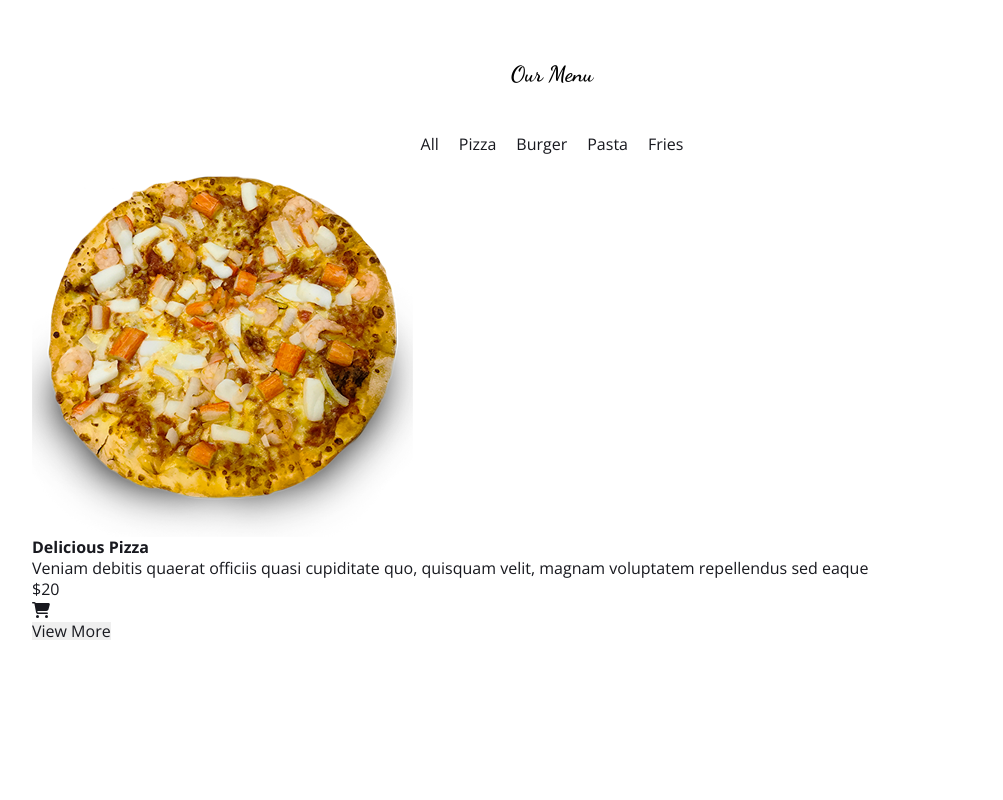
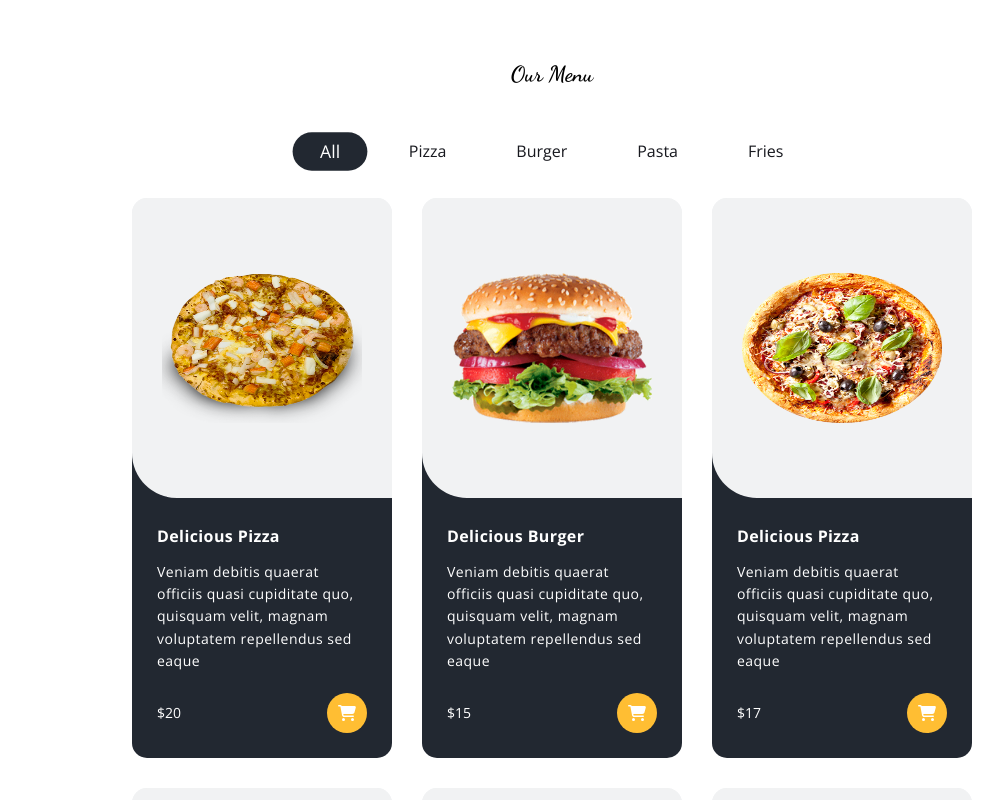
Before and after one commit to sachingour007/restaurantApp, a React (Vite) app in the folder client/: page / in a window 1280 px wide. Shown: the part 1120-1920 px from the top of the page, without its empty margins (88-1091 px from the left). Built offline with nearby package versions, Linux system fonts and the light colour scheme.

Commit message:
card menu done

```diff
--- a/client/src/components/Menu.jsx
+++ b/client/src/components/Menu.jsx
@@ -1,11 +1,42 @@
-import React, { useState } from "react";
+import React, { useEffect, useState } from "react";
 import { menuData } from "../constantFiles/menuContent";
 import { FontAwesomeIcon } from "@fortawesome/react-fontawesome";
 import { faCartShopping } from "@fortawesome/free-solid-svg-icons";
 import f1 from "../assets/images/f1.png";
+import MenuCards from "./MenuCards";
 
 const Menu = () => {
   const [foodItems, setFoodItems] = useState(menuData);
+  const [category, setCategory] = useState([]);
+  const [foodFilter, setFoodFilter] = useState("all");
+  const [filterFoodItems, setFilterFoodItems] = useState(menuData);
+
+  const getFoodItems = (cat) => {
+    if (cat === "all") {
+      setFilterFoodItems(menuData);
+    } else {
+      const foods = menuData.filter((el) => el.category === cat);
+      setFilterFoodItems(foods);
+    }
+
+    setFoodFilter(cat);
+  };
+
+  const foodHandler = (cat) => {
+    getFoodItems(cat);
+  };
+
+  //category Filter Function
+  const getUniqueCategory = (item) => {
+    const allCategory = item.map((el) => el.category);
+    const alluniqueCategory = [...new Set(allCategory)];
+    setCategory(alluniqueCategory);
+  };
+
+  useEffect(() => {
+    getUniqueCategory(foodItems);
+  }, [foodItems]);
+
   return (
     <section className="menuSection">
       <div className="menuWrapper">
@@ -16,31 +47,23 @@
           <div className="menuCardContainer">
             <div className="tabsList">
               <ul>
-                <li>All</li>
-                <li>Pizza</li>
-                <li>Burger</li>
-                <li>Pasta</li>
-                <li>Fries</li>
+                <li onClick={() => foodHandler("all")}  className={foodFilter === 'all' ? "activeTab" : ""}>All</li>
+                {category.map((cat) => (
+                  <li
+                    onClick={() => foodHandler(cat)}
+                    key={cat}
+                    className={foodFilter === cat ? "activeTab" : ""}
+                  >
+                    {cat}
+                  </li>
+                ))}
               </ul>
             </div>
             <div className="tabContent">
               <div className="allCards">
-                <div className="card">
-                  <div className="imgBox">
-                    <img src={f1} alt="" />
-                  </div>
-                  <div className="contentBox">
-                    <h4>Delicious Pizza</h4>
-                    <p>
-                      Veniam debitis quaerat officiis quasi cupiditate quo,
-                      quisquam velit, magnam voluptatem repellendus sed eaque
-                    </p>
-                    <div className="priceBox">
-                      <p>$20</p>
-                      <FontAwesomeIcon icon={faCartShopping} />
-                    </div>
-                  </div>
-                </div>
+                {filterFoodItems.map((items) => {
+                  return <MenuCards key={items.id} {...items} />;
+                })}
               </div>
             </div>
           </div>
--- a/client/src/components/MenuCards.jsx
+++ b/client/src/components/MenuCards.jsx
@@ -1,9 +1,34 @@
-import React from 'react'
+import React from "react";
+import { FontAwesomeIcon } from "@fortawesome/react-fontawesome";
+import { faCartShopping } from "@fortawesome/free-solid-svg-icons";
+import f1 from "../assets/images/f1.png";
 
-const MenuCards = () => {
+const MenuCards = ({
+  id,
+  category,
+  foodImg,
+  foodName,
+  description,
+  price,
+  cartIcon,
+}) => {
   return (
-    <div>MenuCards</div>
-  )
-}
+    <div className="card">
+      <div className="imgBox">
+        <img src={foodImg} alt="" />
+      </div>
+      <div className="contentBox">
+        <h4>{foodName}</h4>
+        <p>{description}</p>
+        <div className="priceBox">
+          <p>{price}</p>
+          <span>
+            <FontAwesomeIcon icon={cartIcon} />
+          </span>
+        </div>
+      </div>
+    </div>
+  );
+};
 
-export default MenuCards
+export default MenuCards;
--- a/client/src/scss/pages/_menu.scss
+++ b/client/src/scss/pages/_menu.scss
@@ -3,12 +3,44 @@
         .secHeading{display: flex; justify-content: center; align-items: center; margin-bottom: 45px;
             h2{@include font40; font-family: $dancingFont; font-weight: $fontW700; color: #000;}
         }
-        .contentContainer{
+        .contentContainer{ padding: 0 100px;
             .menuCardContainer{
-                .tabsList{margin-bottom: 20px;
+                .tabsList{margin-bottom: 30px;
                     ul{display: flex; align-items: center; justify-content: center; gap: 20px;
-                        li{}
+                        li{padding: 7px 25px; cursor: pointer; transition: all 0.3s ease;
+                            &.activeTab{background: #222831; color: white; border-radius: 25px; transform: scale(1.1); transition: all 0.3s ease; }
+                        }
                     }
+                }
+                .tabContent{
+                    .allCards{display: flex; align-items: center; flex-flow: wrap; gap: 30px;
+                        .card{width: calc(33.33% - 20px); position: relative; border-radius: 15px; overflow: hidden; background: linear-gradient(to bottom, #f1f2f3 40px, #222831 25px); transition: all 0.8s ease;
+                            .imgBox{background: #f1f2f3; display: flex; justify-content: center; align-items: center; height: 300px; border-radius:  0 0 0 45px; padding: 25px;
+                                img{width: 200px; height: 150px; transition: transform 0.3s ease-in-out;}
+                            }
+                            .contentBox{padding: 25px;
+                                h4{color: #ffffff; @include font20; font-weight: $fontW700; line-height: 170%; letter-spacing: 0.4px;font-family:$openSans;}
+                                & > p{color: #fff;@include font16; font-weight: $fontW400; line-height: 160%; letter-spacing: 0.48px; margin: 10px 0 20px 0;}
+                                .priceBox{display: flex; align-items: center; flex-flow: wrap; justify-content: space-between;
+                                 & > p{color: #fff; @include font16; font-family: $openSans; font-weight: $fontW400;}
+                                    span{width: 40px; height: 40px; border-radius: 100%; background: #ffbe33; display: flex; align-items: center; justify-content: center; cursor: pointer;
+                                        svg{
+                                            path{fill:#fff;height: 20px; width: 20px;}
+                                        }
+                                    }
+                                }
+                            }
+                            &:hover{
+                                .imgBox{img{transform: scale(1.5);}}
+                            }
+                        }
+                    }
+                }
+            }
+            .viewMore{margin-top: 45px; display: flex; align-items: center; justify-content: center;
+                button{padding: 10px 55px; background-color: #ffbe33; color: #fff; border-radius: 45px; transform: all 0.3s; border: none; cursor: pointer;}
+                &:hover{
+                    button{background: #e69c00;}
                 }
             }
         }
```
